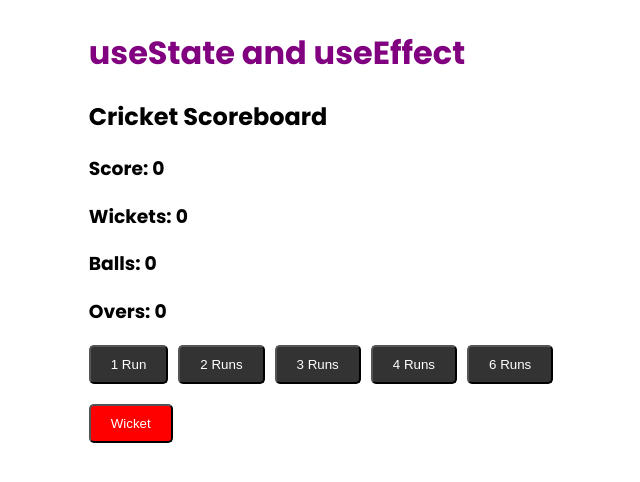
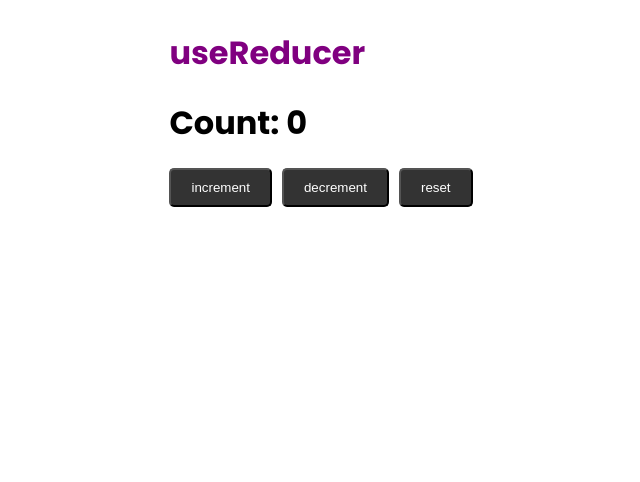
Before and after one commit to mathan26/react-series-tutorial-for-youtube, a React (Vite) app: page / in a window 1280 px wide. Shown: the top 482 px of the page, without its empty margins (319-959 px from the left). Built offline with nearby package versions, Linux system fonts and the light colour scheme.

Commit message:
useReducer example

```diff
--- a/src/App.jsx
+++ b/src/App.jsx
@@ -2,6 +2,7 @@ import ConditionRenderingExample1 from "./components/condition-rendering/Conditi
 import ControlledFormExample from "./components/forms-handling/ControlledFormExample";
 import UnControlledForms from "./components/forms-handling/UnControlledForms";
 import HooksExample from "./components/hooks-explained/HooksExample";
+import UseReducerExample from "./components/hooks-explained/UseReducerExample";
 import ListandKeysExample1 from "./components/list-and-keys/ListandKeysExample1";
 import Parent from "./components/props/Parent";
 import StateManagementExample from "./components/state-managment/StateManagementExample";
@@ -11,7 +12,7 @@ import StateManagementExample3 from "./components/state-managment/StateManagemen
 const App = () => {
   return (
     <div className="container">
-      <HooksExample />
+      <UseReducerExample />
     </div>
   );
 };
--- /dev/null
+++ b/src/components/hooks-explained/UseReducerExample.jsx
@@ -0,0 +1,50 @@
+import React, { useReducer } from "react";
+
+const UseReducerExample = () => {
+  const initialState = { count: 0 };
+
+  const reducer = (state, action) => {
+    switch (action.type) {
+      case "increment":
+        return { count: state.count + 1 + action.payload.increaseby };
+      case "decrement":
+        return { count: state.count - 1 };
+      case "reset":
+        return { count: 0 };
+    }
+  };
+  const [state, dispatch] = useReducer(reducer, initialState);
+
+  return (
+    <div>
+      <h1 style={{ color: "purple" }}>useReducer</h1>
+      <h1>Count: {state?.count}</h1>
+
+      <div style={{ display: "flex", gap: "10px" }}>
+        <button
+          onClick={() => {
+            dispatch({ type: "increment", payload: { increaseby: 2 } });
+          }}
+        >
+          increment
+        </button>
+        <button
+          onClick={() => {
+            dispatch({ type: "decrement" });
+          }}
+        >
+          decrement
+        </button>
+        <button
+          onClick={() => {
+            dispatch({ type: "reset" });
+          }}
+        >
+          reset
+        </button>
+      </div>
+    </div>
+  );
+};
+
+export default UseReducerExample;
```
